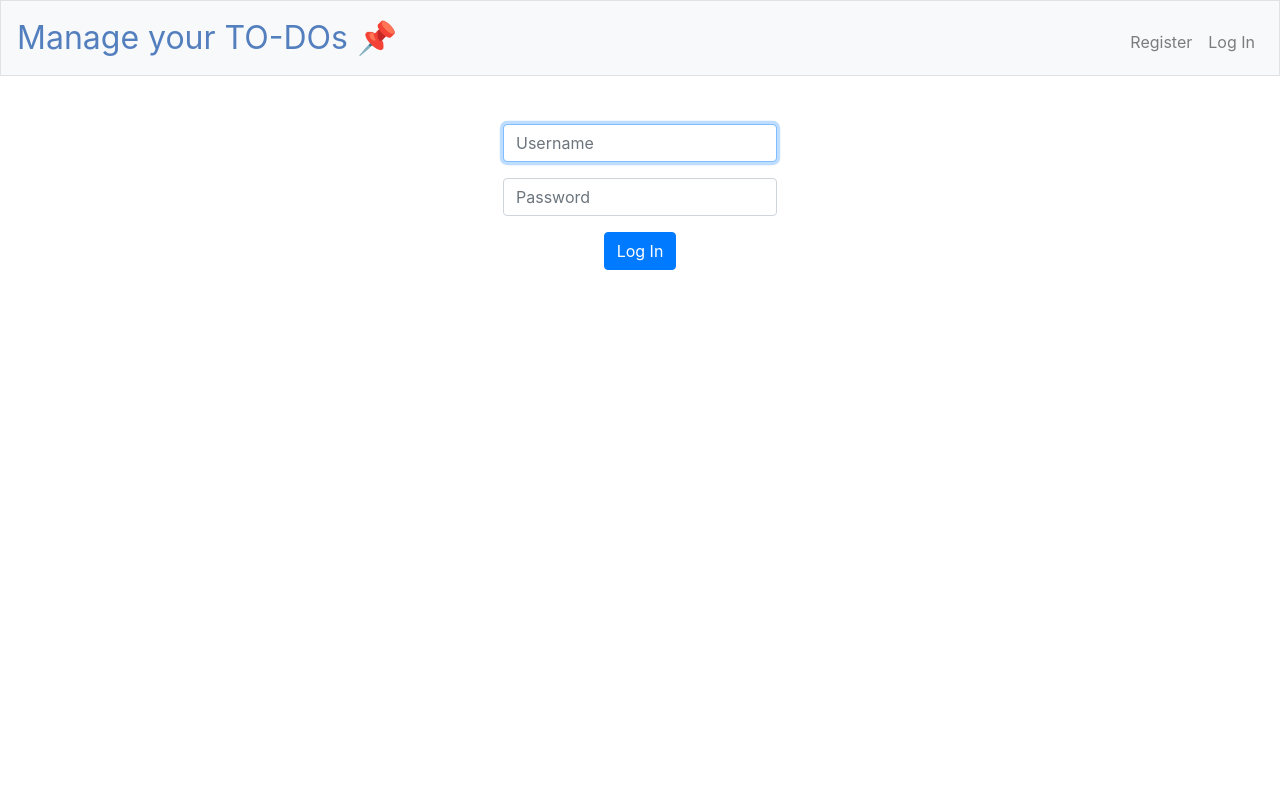
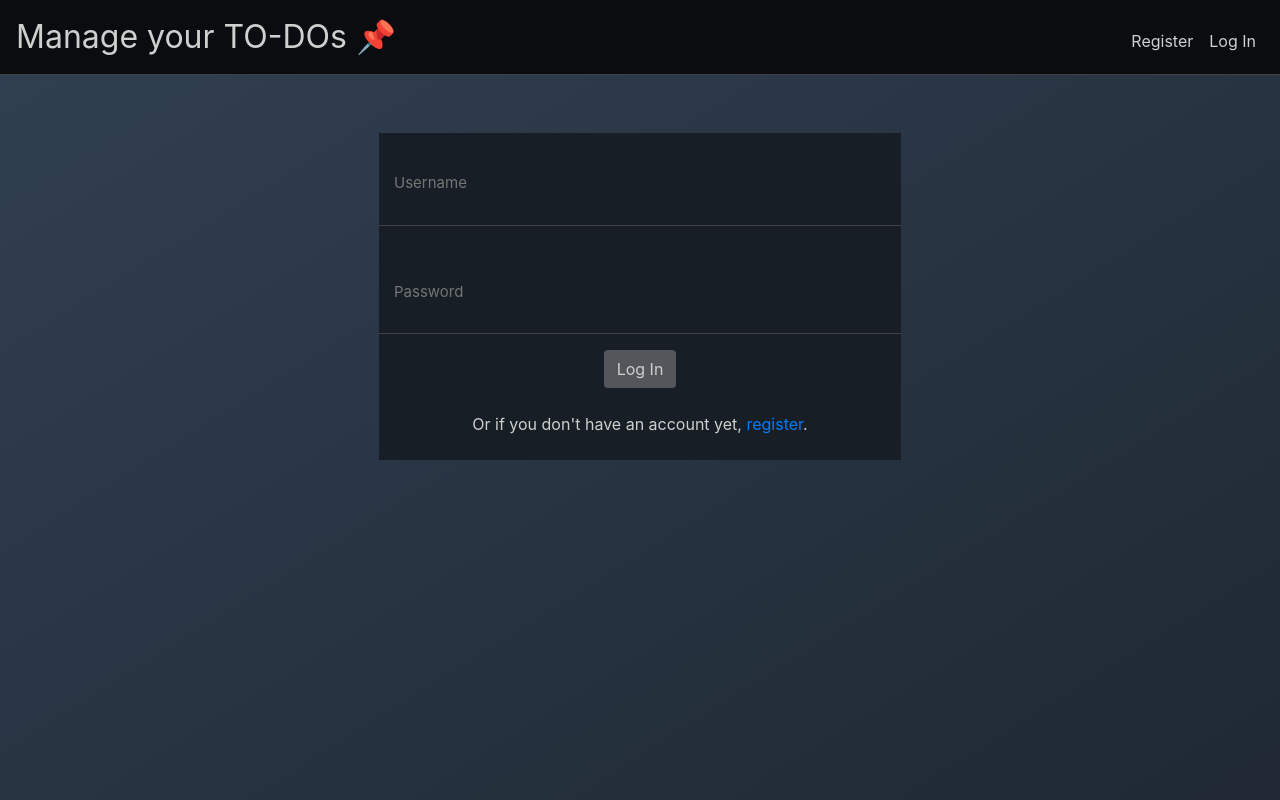
Before and after one commit to bugra-yilmaz/to-do-app, a Flask app: page /login in a window 1280 px wide. Run offline with Flask 2, Linux system fonts and the light colour scheme; some libraries are stand-ins or nearby versions.

Commit message:
Change style for login page

```diff
--- a/static/styles.css
+++ /dev/null
@@ -1,47 +0,0 @@
-nav .navbar-brand
-{
-    /* size for brand */
-    font-size: xx-large;
-}
-
-/* colors for brand */
-nav .navbar-brand .blue
-{
-    color: #537fbe;
-}
-nav .navbar-brand .red
-{
-    color: #ea433b;
-}
-nav .navbar-brand .yellow
-{
-    color: #f5b82e;
-}
-nav .navbar-brand .green
-{
-    color: #2e944b;
-}
-
-main .form-control
-{
-    /* center form controls */
-    display: inline-block;
-
-    /* override Bootstrap's 100% width for form controls */
-    width: auto;
-}
-
-main
-{
-    /* scroll horizontally as needed */
-    overflow-x: auto;
-
-    /* center contents */
-    text-align: center;
-}
-
-main img
-{
-    /* constrain images on small screens */
-    max-width: 100%;
-}
--- a/templates/layout.html
+++ b/templates/layout.html
@@ -2,18 +2,36 @@
 
 <html lang="en">
 
+    <style>
+        body
+        {
+            font-family: 'Roboto', sans-serif;
+            background-image: linear-gradient(to bottom right, #314052, #1F2833);
+            min-height: 100vh;
+        }
+        nav {
+            background-image: linear-gradient(to bottom right, #0B0C10, #0B0C10);
+            border-bottom: 1px solid #414141;
+        }
+        nav .navbar-brand
+        {
+            font-size: xx-large;
+        }
+        .container
+        {
+            margin: 10px auto;
+            background: none;
+            padding: 25px 15px;
+        }
+    </style>
+
     <head>
 
-        <!-- Required meta tags -->
         <meta charset="utf-8">
         <meta name="viewport" content="width=device-width, initial-scale=1, shrink-to-fit=no">
 
-        <!-- documentation at http://getbootstrap.com/docs/4.1/, alternative themes at https://bootswatch.com/ -->
         <link href="https://maxcdn.bootstrapcdn.com/bootstrap/4.1.3/css/bootstrap.min.css" rel="stylesheet">
-
         <link href="/static/todo.ico" rel="icon">
-
-        <link href="/static/styles.css" rel="stylesheet">
 
         <script src="https://code.jquery.com/jquery-3.3.1.min.js"></script>
         <script src="https://cdnjs.cloudflare.com/ajax/libs/popper.js/1.14.3/umd/popper.min.js"></script>
@@ -25,8 +43,8 @@
 
     <body>
 
-        <nav class="navbar navbar-expand-md navbar-light bg-light border">
-            <a class="navbar-brand" href="/"><span class="blue">Manage your TO-DOs 📌</span></a>
+        <nav class="navbar navbar-expand-md">
+            <a class="navbar-brand" style="color: #CDD1CE" href="/"><span>Manage your TO-DOs 📌</span></a>
             <button aria-controls="navbar" aria-expanded="false" aria-label="Toggle navigation" class="navbar-toggler" data-target="#navbar" data-toggle="collapse" type="button">
                 <span class="navbar-toggler-icon"></span>
             </button>
@@ -40,8 +58,8 @@
                     </ul>
                 {% else %}
                     <ul class="navbar-nav ml-auto mt-2">
-                        <li class="nav-item"><a class="nav-link" href="/register">Register</a></li>
-                        <li class="nav-item"><a class="nav-link" href="/login">Log In</a></li>
+                        <li class="nav-item"><a class="nav-link" style="color: #CDD1CE" href="/register">Register</a></li>
+                        <li class="nav-item"><a class="nav-link" style="color: #CDD1CE" href="/login">Log In</a></li>
                     </ul>
                 {% endif %}
             </div>
--- a/templates/login.html
+++ b/templates/login.html
@@ -5,13 +5,61 @@
 {% endblock %}
 
 {% block main %}
-    <form action="/login" method="post">
+    <style>
+        * {
+            margin: 0;
+            padding: 0;
+            box-sizing: border-box;
+        }
+
+        form {
+            margin: auto;
+            width: 50%;
+            padding: 30px -15px;
+        }
+        form .form-group
+        {
+            width: 100%;
+            padding: 0 -15px;
+            background-image: linear-gradient(to right, #171E26, #171E26);
+            border-bottom: 1px solid #414141;
+        }
+        form .input-field
+        {
+            display: block;
+            width: 100%;
+            border: none;
+            outline: none;
+            background: none;
+            padding: 15px;
+            margin-bottom: 15px;
+            color: #FFF;
+            font-size: 15px;
+        }
+        .valid
+        {
+            color: #44E444;
+        }
+        .invalid
+        {
+            color: #FF0000;
+        }
+        .btn
+        {
+            margin: auto;
+            display: block;
+        }
+    </style>
+    <form action="/login" method="post" style="background-color: #171E26">
         <div class="form-group">
-            <input autocomplete="off" autofocus class="form-control" name="username" placeholder="Username" type="text">
+            <label for="username"></label><input class="input-field" style="color: #CDD1CE" name="username" id="username" placeholder="Username" type="text">
         </div>
         <div class="form-group">
-            <input class="form-control" name="password" placeholder="Password" type="password">
+            <label for="password"></label><input class="input-field" style="color: #CDD1CE" name="password" id="password" placeholder="Password" type="password">
         </div>
-        <button class="btn btn-primary" type="submit">Log In</button>
+        <button class="btn" style="color: #CDD1CE; background-color: #53565A" type="submit">Log In</button>
+        <br>
+        <span style="text-align:center; display:block; color: #CDD1CE"> Or if you don't have an account yet, <a href="/register">register</a>. </span>
+        <br>
     </form>
 {% endblock %}
```
